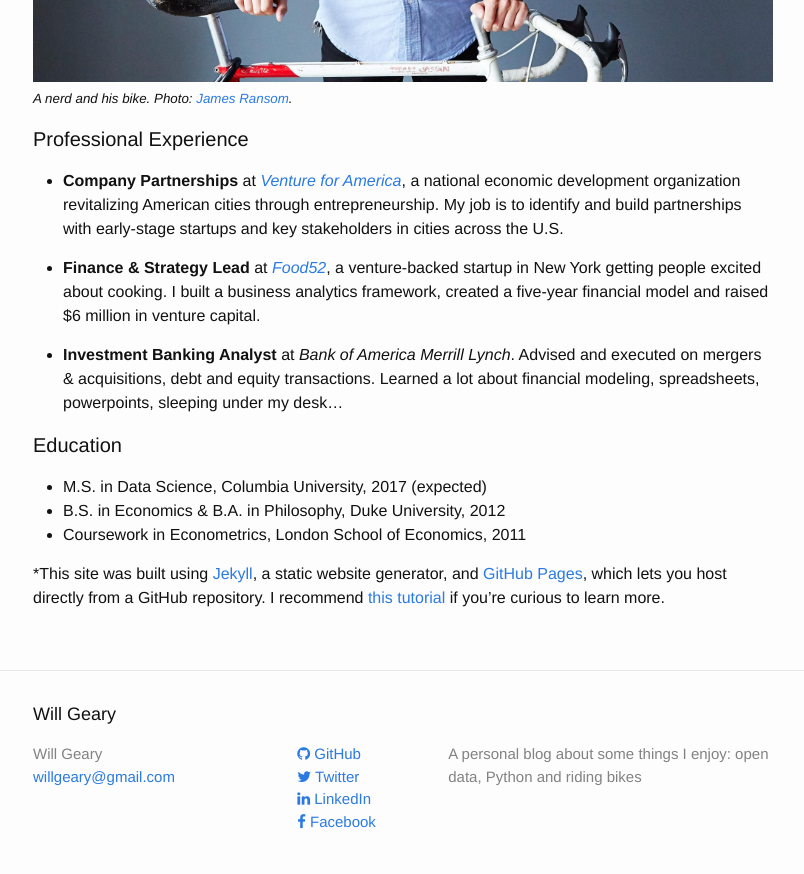
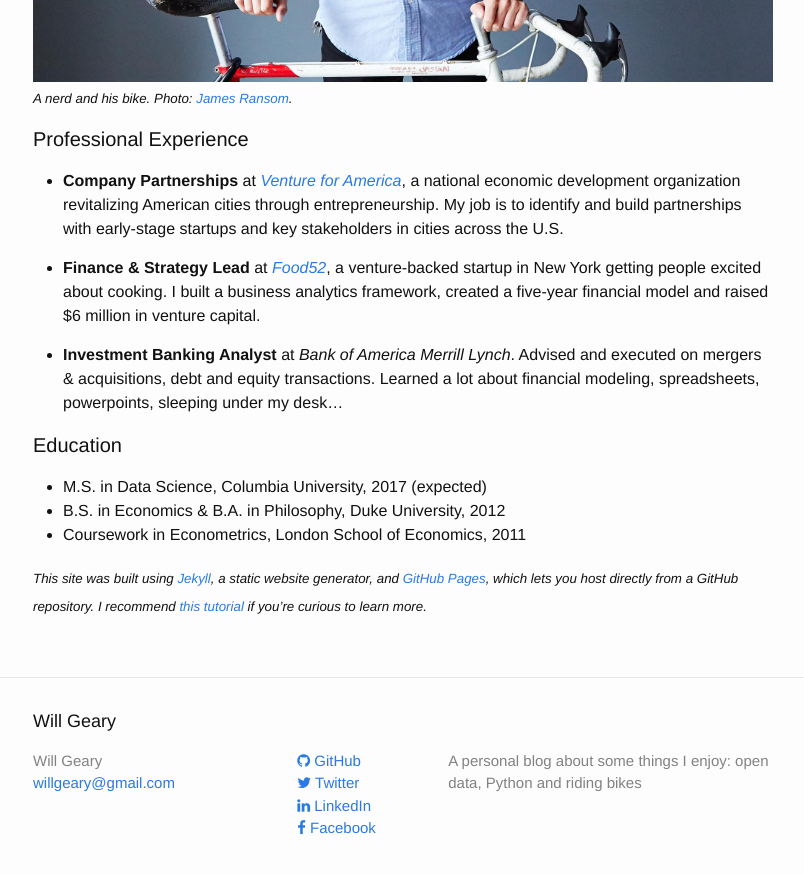
Before and after one commit to willgeary/willgeary.github.io, a Jekyll site: the page built from about.md, in a window 1280 px wide and 900 px high, scrolled down 788 px. Shown: the top 874 px of the window, without its empty margins (237-1041 px from the left). Built offline with Jekyll 4.4.1, drawn with Linux system fonts in a browser that asks for light colours; nearby versions of some CDN libraries.

Commit message:
save my work

```diff
--- a/about.md
+++ b/about.md
@@ -25,4 +25,4 @@
 * B.S. in Economics & B.A. in Philosophy, Duke University, 2012
 * Coursework in Econometrics, London School of Economics, 2011
 
-*This site was built using [Jekyll](https://jekyllrb.com), a static website generator, and [GitHub Pages](https://pages.github.com), which lets you host directly from a GitHub repository. I recommend [this tutorial](codeacademy deploy a website) if you're curious to learn more.
+<sub>*This site was built using [Jekyll](https://jekyllrb.com), a static website generator, and [GitHub Pages](https://pages.github.com), which lets you host directly from a GitHub repository. I recommend [this tutorial](codeacademy deploy a website) if you're curious to learn more.*</sub>
```
